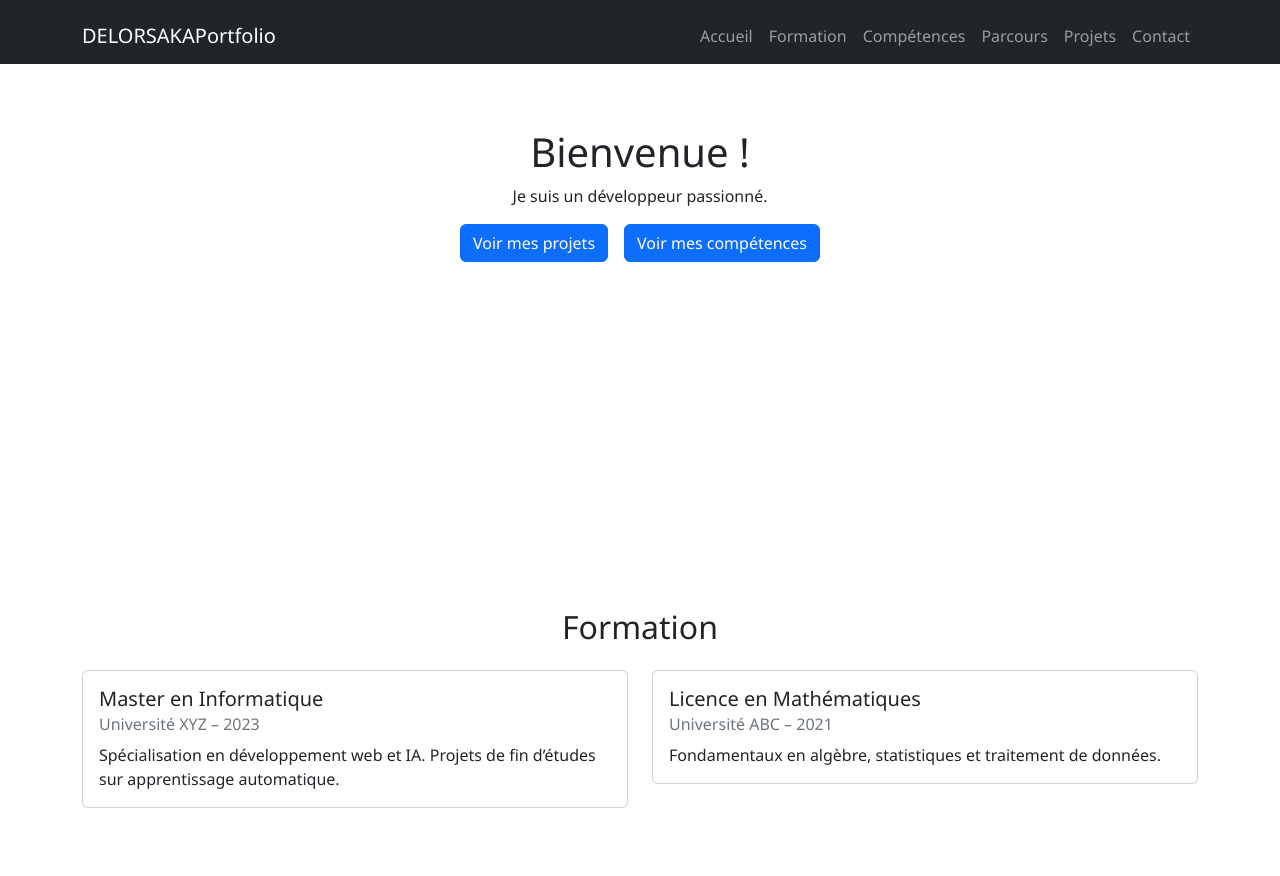
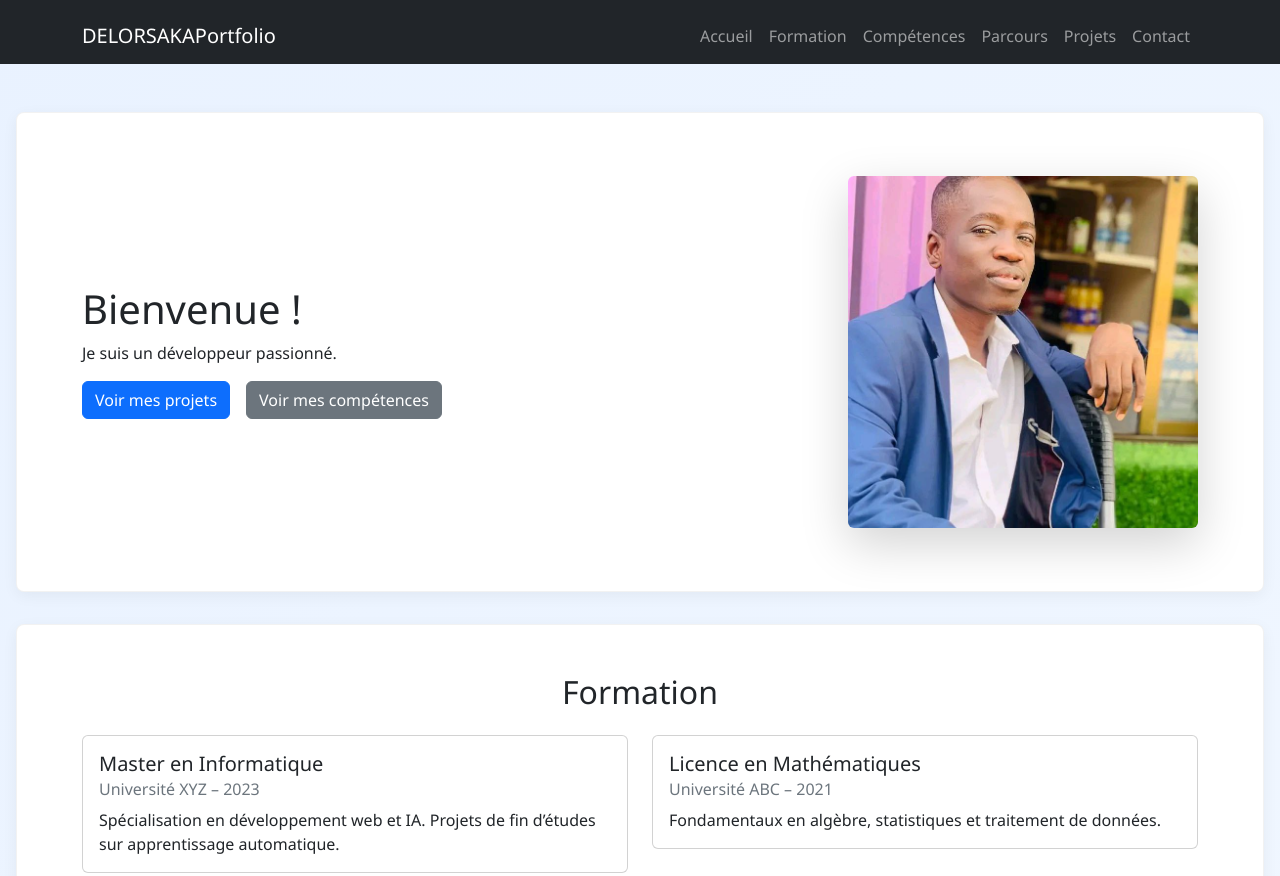
Before and after one commit to daka2025-thor/delorsakaportfolio, a plain HTML site: page index.html in a window 1280 px wide. Shown: the top 876 px of the page. Drawn offline with nearby package versions, Linux system fonts and the light colour scheme.

Commit message:
Modification du squellette

```diff
--- a/Styles/Styles.css
+++ b/Styles/Styles.css
@@ -11,7 +11,12 @@
   transform: rotateX(10deg) translateZ(5px);
   box-shadow: 0 5px 15px rgba(0,0,0,0.2);
 }
-
+/* Hero image styling */
+#accueil img {
+  max-width: 350px;
+  width: 100%;
+  height: auto;
+}
 /* Cartes projets 3D au hover */
 .hover-3d { transition: transform 0.4s; transform-style: preserve-3d; }
 .hover-3d:hover { transform: rotateY(15deg) translateZ(20px); }
@@ -91,3 +96,33 @@ section { min-height: 60vh; padding-bottom: 60px; }
 .timeline-content span {
   font-size: 0.9rem;
 }
+
+/* Décalage de l'image vers la droite sur grand écran */
+@media (min-width: 992px) {
+  #accueil .hero-image {
+    margin-left: auto;
+  }
+}
+html {
+  background: linear-gradient(135deg, #e9f2ff, #f7fbff);
+}
+body {
+  background: transparent;
+}
+.framed-section {
+  position: relative;
+  padding: 3rem 1rem !important; /* ajoute de la marge intérieure */
+  margin: 2rem 1rem;              /* espace entre sections */
+  background: #fff;
+  border: 1px solid rgba(0,0,0,0.05);
+  box-shadow: 0 4px 15px rgba(0,0,0,0.05);
+  border-radius: 8px;
+  overflow: hidden;
+}
+
+/* Cadre animé au survol */
+.framed-section:hover {
+  box-shadow: 0 8px 25px rgba(0,0,0,0.1);
+  transform: translateY(-3px);
+  transition: transform 0.3s, box-shadow 0.3s;
+}
--- a/index.html
+++ b/index.html
@@ -29,17 +29,25 @@
       </div>
     </div>
   </nav>
-  <section id="accueil" class="text-center py-5 pt-7" data-aos="fade-up">
-  <h1>Bienvenue !</h1>
-  <p>Je suis un développeur passionné.</p>
-  <!-- Boutons côte à côte -->
-  <div class="d-flex justify-content-center gap-3">
-    <a href="#projets" class="btn btn-primary btn-3d">Voir mes projets</a>
-    <a href="#competences" class="btn btn-primary btn-3d">Voir mes compétences</a>
+  <section id="accueil" class="hero-gradient framed-section text-center py-5 pt-7 d-flex align-items-center justify-content-center" data-aos="fade-up">
+  <div class="container d-flex flex-column flex-lg-row align-items-center">
+    <!-- Texte à gauche (ou en haut sur mobile) -->
+    <div class="me-lg-4 text-lg-start mb-4 mb-lg-0">
+      <h1>Bienvenue !</h1>
+      <p>Je suis un développeur passionné.</p>
+      <div class="d-flex justify-content-center justify-content-lg-start gap-3">
+        <a href="#projets" class="btn btn-primary btn-3d">Voir mes projets</a>
+        <a href="#competences" class="btn btn-secondary btn-3d">Voir mes compétences</a>
+      </div>
+    </div>
+    <!-- Image hero à droite (ou en dessous sur mobile) -->
+    <div class="hero-image">
+      <img src="Images/5958620125487809670.jpg" alt="Photo de moi" class="img-fluid rounded shadow-lg" data-aos="zoom-in" data-aos-delay="300">
+    </div>
   </div>
 </section>
   <!-- Formation -->
-<section id="formation" class="py-5 bg-white" data-aos="fade-up">
+<section id="formation" class="py-5 bg-white framed-section" data-aos="fade-up">
   <div class="container">
     <h2 class="mb-4 text-center" data-aos="zoom-in">Formation</h2>
     <div class="row">
@@ -67,7 +75,7 @@
   </div>
 </section>
 <!-- Parcours professionnel -->
-<section id="parcours" class="py-5 bg-white">
+<section id="parcours" class="py-5 bg-white framed-section" data-aos="fade-up"">
   <div class="container">
     <h2 class="text-center mb-5" data-aos="fade-up">Parcours professionnel</h2>
     <div class="timeline">
@@ -94,7 +102,7 @@
   </div>
 </section>
 <!-- Compétences avec progress-bars -->
-<section id="competences" class="py-5 bg-light">
+<section id="competences" class="py-5 bg-light framed-section" data-aos="fade-up">
   <div class="container">
     <h2 class="text-center mb-5" data-aos="fade-up">Compétences</h2>
     <div class="row g-4">
@@ -144,7 +152,7 @@
   </div>
 </section>
   <!-- Projets -->
-  <section id="projets" class="py-5 bg-light">
+  <section id="projets" class="py-5 bg-light framed-section" data-aos="fade-up">
     <div class="container">
       <h2 class="mb-4 text-center" data-aos="zoom-in">Mes Projets</h2>
       <div class="row">
@@ -163,8 +171,8 @@
     </div>
   </section>
   <!-- Contact avec formulaire -->
-  <section id="contact" class="py-5 text-center" data-aos="fade-up">
-    <h2>Contactez-moi</h2>
+  <section id="contact" class="py-5 bg-light framed-section" data-aos="fade-up">
+    <h2 class="text-center mb-5" data-aos="fade-up">Contactez-moi</h2>
     <form id="contactForm" class="container col-md-6 mx-auto">
       <div class="mb-3 text-start">
         <label for="name" class="form-label">Nom</label>
```
Also changed, not shown: Images/5958620125487809670.jpg (added).
